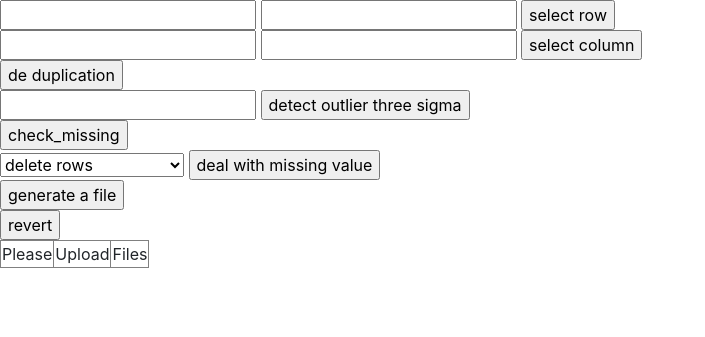
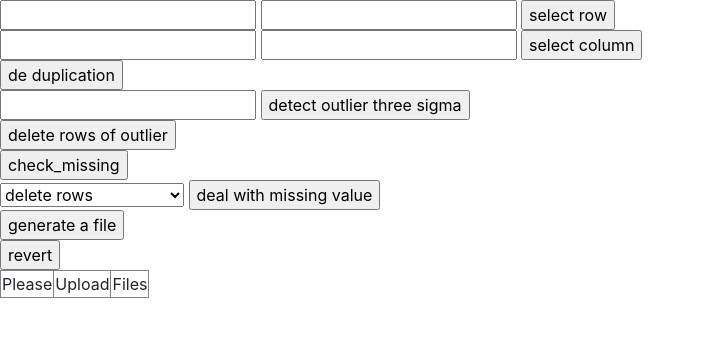
Before and after one commit to LittleS-zh/FYP_DataCleaningSoftware, a Django app: page /revert/ in a window 1280 px wide. Shown: the part 56-393 px from the top of the page, without its empty margins (0-705 px from the left). Run offline with Django 3.2, Linux system fonts and the light colour scheme; some libraries are stand-ins or nearby versions.

Commit message:
data_cleaning.py: add a delete outlier row function

```diff
--- a/FYP_codes/views.py
+++ b/FYP_codes/views.py
@@ -59,6 +59,11 @@ def detect_outlier_three_sigma(request):
     return render(request, "dataCleaningOperation.html", {"data": dc.get_frame()})
 
 
+def deal_with_outlier(request):
+    dc.deal_with_outlier()
+    return render(request, "dataCleaningOperation.html", {"data": dc.get_frame()})
+
+
 def check_missing(request):
     return render(request, "dataCleaningOperation.html", {"data": dc.check_missing()})
 
--- a/Final_Year_Project/urls.py
+++ b/Final_Year_Project/urls.py
@@ -31,6 +31,7 @@ urlpatterns = [
     path(r'revert/', views.revert, name="revert"),
     path(r'de_duplication/', views.data_de_duplication, name="de_duplication"),
     path(r'detect_outlier_three_sigma/', views.detect_outlier_three_sigma, name="detect_outlier_three_sigma"),
+    path(r'deal_with_outlier/', views.deal_with_outlier, name="deal_with_outlier"),
     path(r'check_missing/', views.check_missing, name="check_missing"),
     path(r'deal_with_missing_value/', views.deal_with_missing_value, name="deal_with_missing_value"),
     path(r'generate_a_file/', views.generate_a_file, name="generate_a_file"),
--- a/data_cleaning_function/data_cleaning.py
+++ b/data_cleaning_function/data_cleaning.py
@@ -40,8 +40,7 @@ class DataCleaning(object):
         self.__current_data_frame['newColumn'] = self.__current_data_frame['Day'] * self.__current_data_frame['Return']
 
     def conditional_filter(self, column_input):
-        self.__current_data_frame = self.__current_data_frame[(self.__current_data_frame[column_input] > 1)]
-
+        self.__current_data_frame = self.__current_data_frame[(self.__current_data_frame['isOutlier'] == True)]
 
     def data_reduction(self, drop_header, group_header, sum_or_mean, combine_name):
         if sum_or_mean == 1:
@@ -71,7 +70,8 @@ class DataCleaning(object):
         self.__current_data_frame['isOutlier'] = d > d.quantitile(0.75)
 
     def deal_with_outlier(self):
-        self.__current_data_frame = self.__current_data_frame.drop()
+        self.__current_data_frame = self.__current_data_frame[(self.__current_data_frame['isOutlier'] == False)]
+        self.__current_data_frame = self.__current_data_frame.drop("isOutlier",axis=1)
 
     # def deal_with_outlier(self, column_input):
 
--- a/templates/dataCleaningOperation.html
+++ b/templates/dataCleaningOperation.html
@@ -34,6 +34,11 @@
         {% csrf_token %}
         <input type="text" name="column_input" />
         <input type="submit" value="detect outlier three sigma" name = "submit" />
+    </form>
+
+    <form action="/deal_with_outlier/" method="post">
+        {% csrf_token %}
+        <input type="submit" value="delete rows of outlier" name = "submit" />
     </form>
 
     <form action="/check_missing/" method="post">
```
